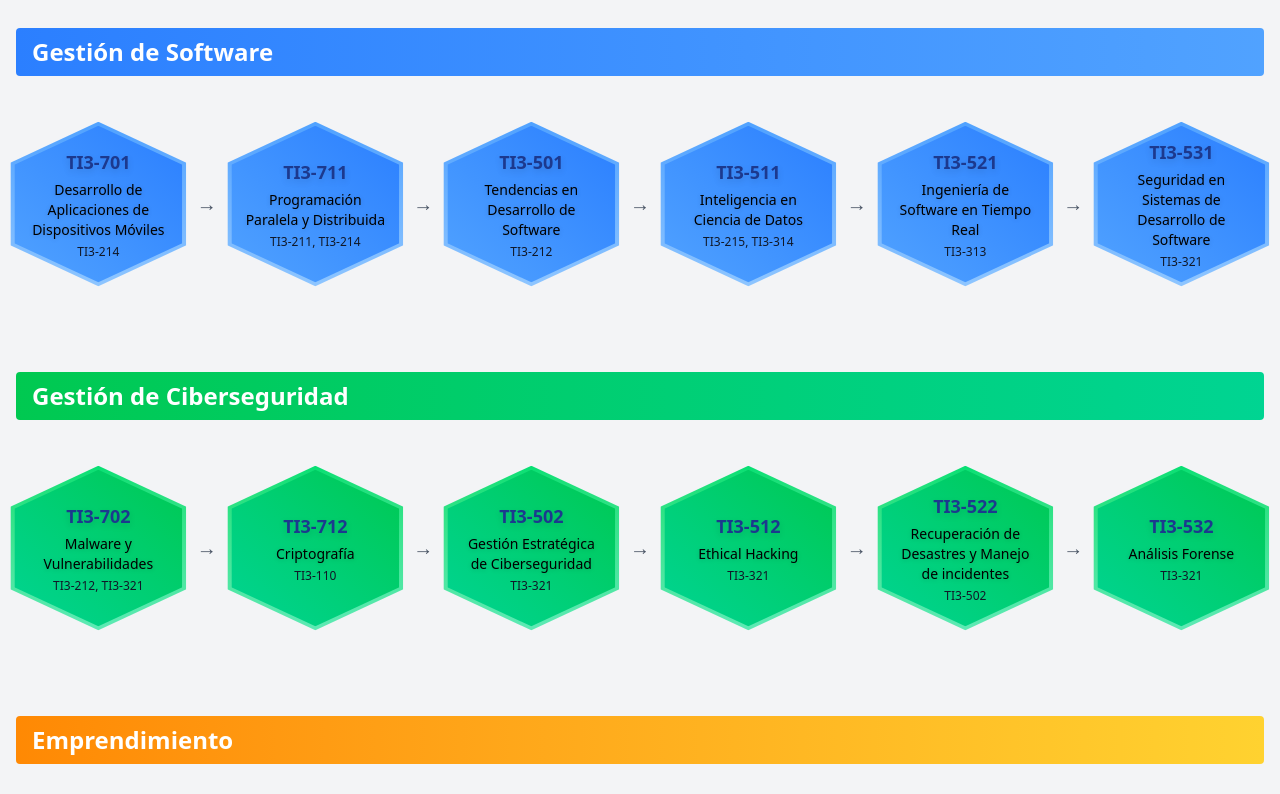
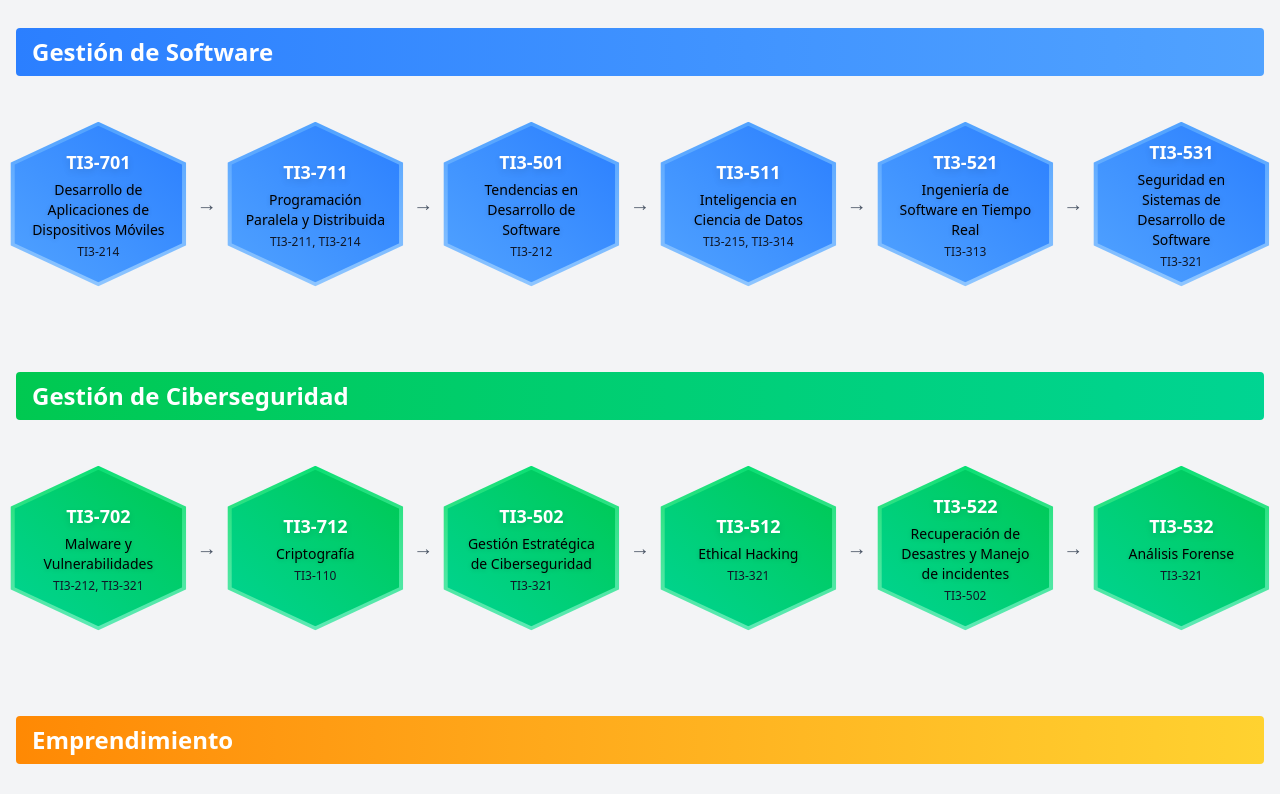
Before and after one commit to Hector-hub/concentration-pathways, a React (Vite) app: page / in a window 1280 px wide. Shown: the part 2240-3034 px from the top of the page. Built offline with nearby package versions, Linux system fonts and the light colour scheme.

Commit message:
set code color white

```diff
--- a/src/components/Badge/index.tsx
+++ b/src/components/Badge/index.tsx
@@ -29,7 +29,7 @@
       {/* Contenedor de texto */}
       <div className="absolute inset-0 flex flex-col items-center justify-center transform -rotate-90 text-center">
         {/* Código */}
-        <span className="text-lg font-bold text-blue-900 drop-shadow-md">
+        <span className="text-lg font-bold text-white drop-shadow-md">
           {code}
         </span>
 
```
